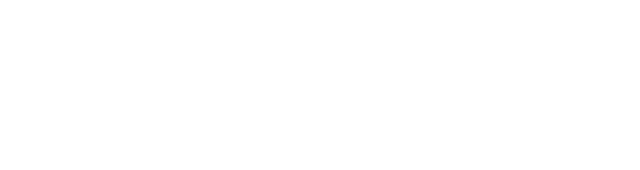
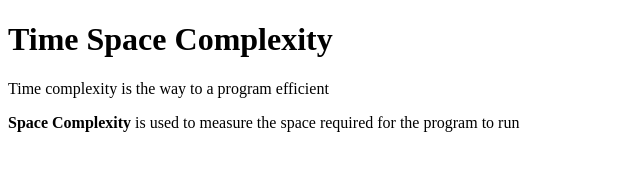
Before and after one commit to acciojob/time-and-space-complexity-Sangharshmuneshwar, a website: page main.html in a window 1280 px wide. Shown: the whole page, without its empty margins (0-640 px from the left). Drawn offline with Linux system fonts and the light colour scheme.

Commit message:
created a submission

```diff
--- a/main.html
+++ b/main.html
@@ -8,6 +8,9 @@
 
 <body>
 	<!-- the entire body must be written by student -->
+	<h1>Time Space Complexity</h1>
+	<p>Time complexity is the way to a program efficient</p>
+	<p><b>Space Complexity</b> is used to measure the space required for the program to run</p>
     <script type="text/javascript" src="./script.js">
 </script>
 
```
